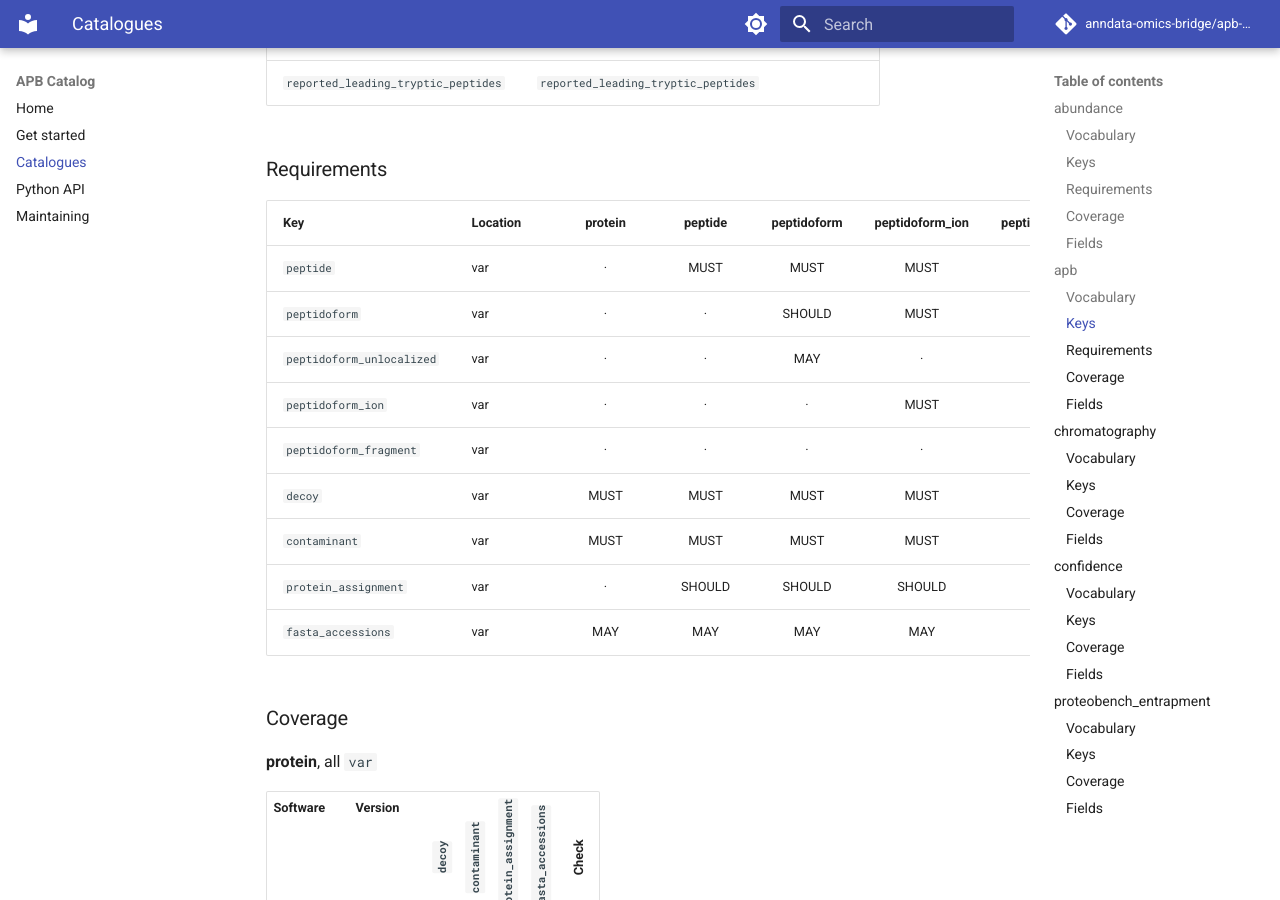
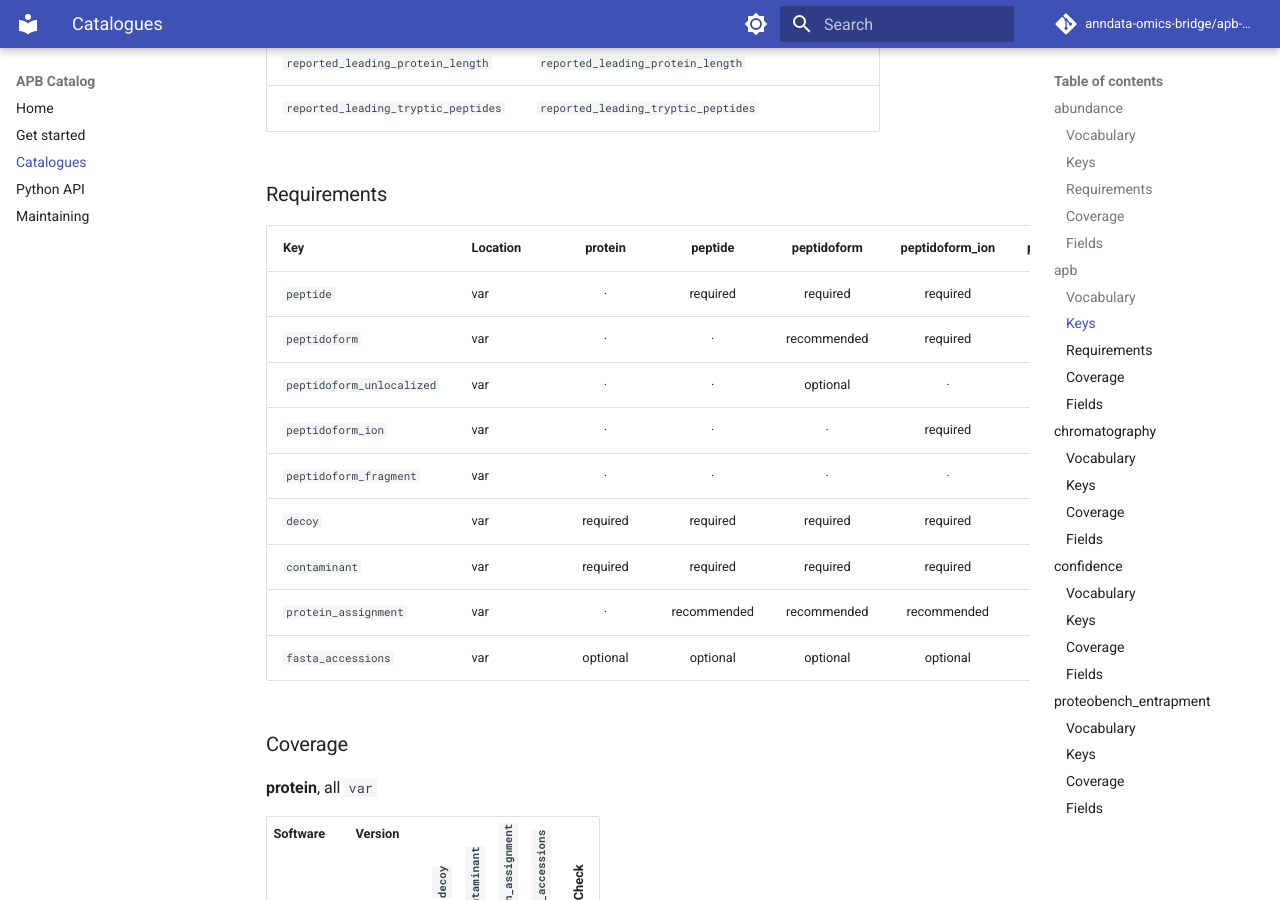
Before and after one commit to anndata-omics-bridge/apb-catalog, an MkDocs documentation site: the page built from docs/catalogues.md, in a window 1280 px wide and 900 px high, scrolled down 13037 px. Built offline with MkDocs 1.6.1 and Material for MkDocs 9.7.7, drawn with Linux system fonts in a browser that asks for light colours; comment, search, counter and statistics services are not loaded; some of the changed text lies outside the part shown.

Commit message:
Requirement levels: required, recommended, optional
The catalogue's requirement levels are lowercase, like every other catalogue value: required, recommended and optional replace MUST, SHOULD and MAY. enforce takes "required" or "recommended". A level missing only optional fields passes; the field is still listed. Bundle format 4, so readers of format 3 refuse the new words; snapshot contract 0.9.

Assisted-by: AI coding agent

```diff
--- a/docs/catalogues.md
+++ b/docs/catalogues.md
@@ -19,7 +19,7 @@
 | Table | Shows |
 | --- | --- |
 | Vocabulary | The qualifier values the set's fields use, and what each means |
-| Requirements | How strongly a consumer needs a kind on each level: `MUST`, `SHOULD`, `MAY` |
+| Requirements | How strongly a consumer needs a kind on each level: `required`, `recommended`, `optional` |
 | Coverage | One matrix per level: ✓ where a software version has the field, · where not |
 | Fields | Every catalogued field once, sorted by kind; `apb-catalog table` writes the same as CSV |
 
@@ -75,7 +75,7 @@
 
 | Key | Location | peptidoform_ion |
 | --- | --- | :-: |
-| `intensity` | layers | SHOULD |
+| `intensity` | layers | recommended |
 
 ### Coverage
 
@@ -259,8 +259,8 @@
 ## `apb`
 
 - Fields APB writes itself, so no vendor review is needed; `apb-catalog check apb` checks every packaged rule level against the requirements
-- `peptidoform` is only `SHOULD` on the peptidoform level: MaxQuant's has no modification positions
-- `peptidoform_fragment` is only `SHOULD`: Spectronaut keys fragments on its own columns
+- `peptidoform` is only `recommended` on the peptidoform level: MaxQuant's has no modification positions
+- `peptidoform_fragment` is only `recommended`: Spectronaut keys fragments on its own columns
 - A role names the var column the level's rule marks; a prefix (`group…`) finds a sample-annotation column
 
 <!-- generated by scripts/coverage_tables.py: apb -->
@@ -341,15 +341,15 @@
 
 | Key | Location | protein | peptide | peptidoform | peptidoform_ion | peptidoform_fragment |
 | --- | --- | :-: | :-: | :-: | :-: | :-: |
-| `peptide` | var | · | MUST | MUST | MUST | MUST |
-| `peptidoform` | var | · | · | SHOULD | MUST | MUST |
-| `peptidoform_unlocalized` | var | · | · | MAY | · | · |
-| `peptidoform_ion` | var | · | · | · | MUST | MUST |
-| `peptidoform_fragment` | var | · | · | · | · | SHOULD |
-| `decoy` | var | MUST | MUST | MUST | MUST | MUST |
-| `contaminant` | var | MUST | MUST | MUST | MUST | MUST |
-| `protein_assignment` | var | · | SHOULD | SHOULD | SHOULD | SHOULD |
-| `fasta_accessions` | var | MAY | MAY | MAY | MAY | MAY |
+| `peptide` | var | · | required | required | required | required |
+| `peptidoform` | var | · | · | recommended | required | required |
+| `peptidoform_unlocalized` | var | · | · | optional | · | · |
+| `peptidoform_ion` | var | · | · | · | required | required |
+| `peptidoform_fragment` | var | · | · | · | · | recommended |
+| `decoy` | var | required | required | required | required | required |
+| `contaminant` | var | required | required | required | required | required |
+| `protein_assignment` | var | · | recommended | recommended | recommended | recommended |
+| `fasta_accessions` | var | optional | optional | optional | optional | optional |
 
 ### Coverage
 
```
Also changed, not shown: other parts of docs/catalogues.md (+2 -2 lines), docs/api.md (+7 -7 lines), 16 other files.
